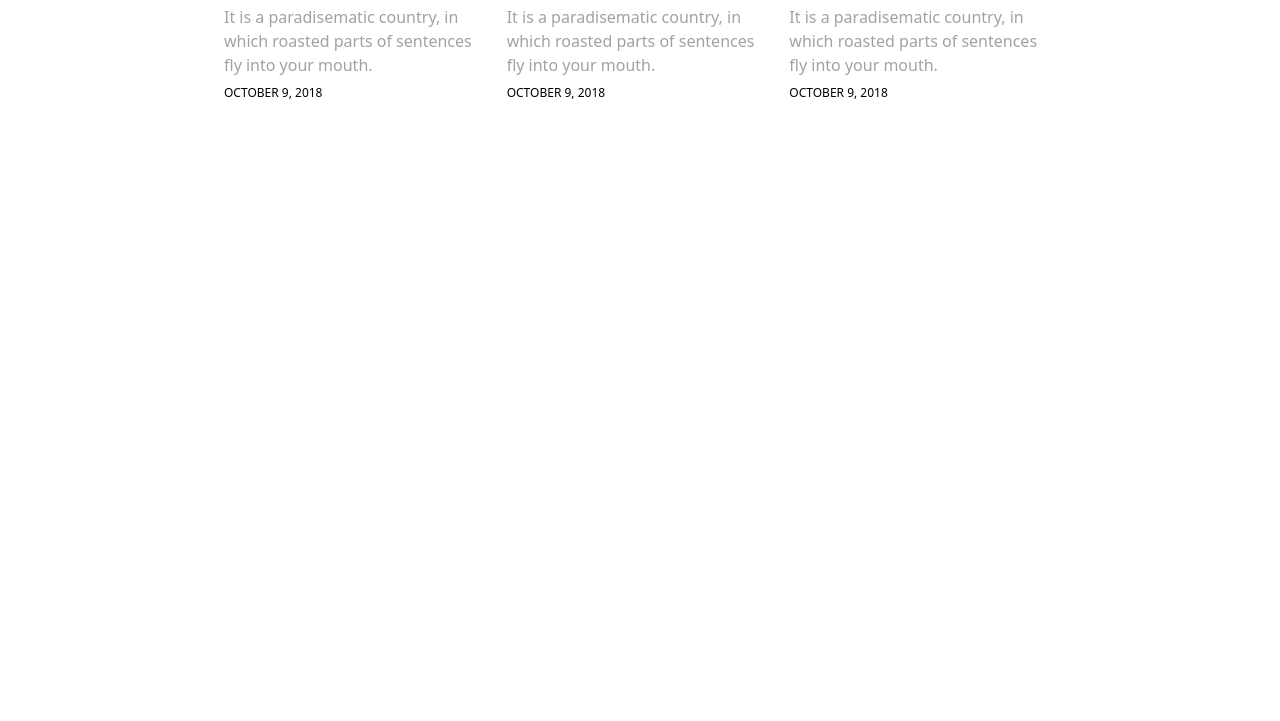
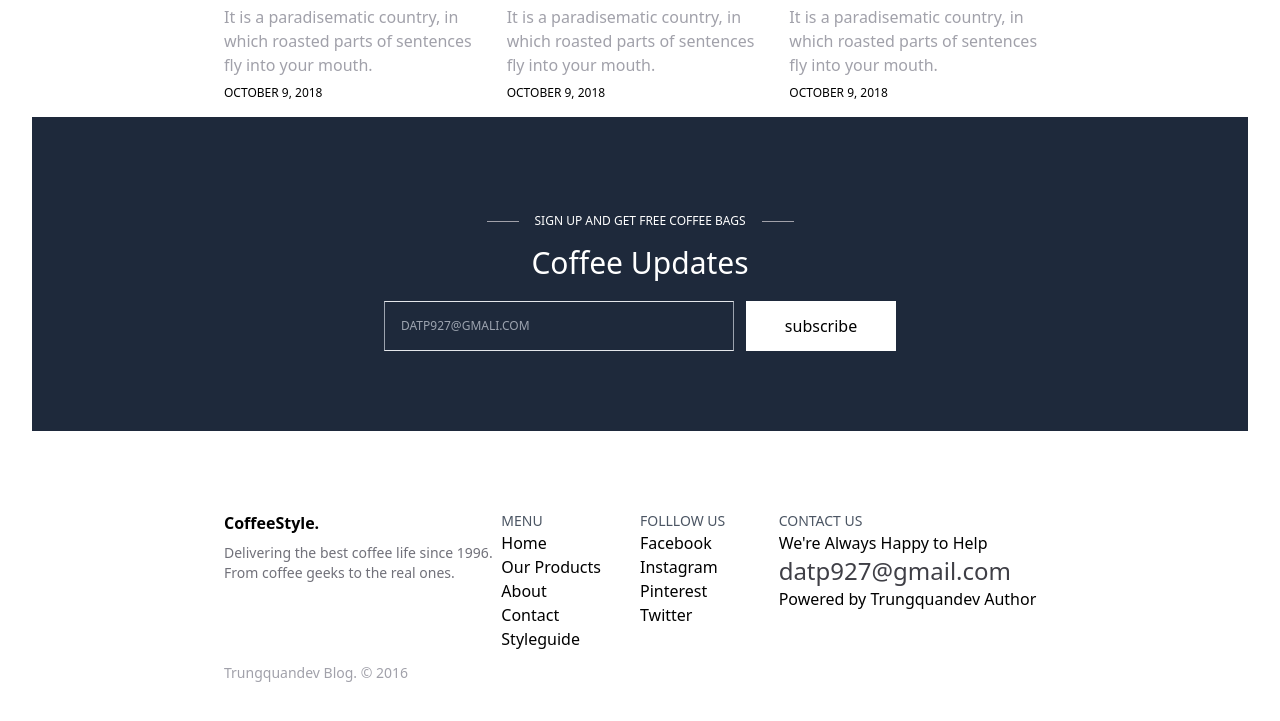
Before and after one commit to datpham927/tailwind-coffee, a website: page src/index.html in a window 1280 px wide. Shown: the part 3293-4014 px from the top of the page. Before the commit the page ends 3410 px from the top, so only its background shows below. Drawn offline with Linux system fonts and the light colour scheme.

Commit message:
css code footer

```diff
--- a/src/index.html
+++ b/src/index.html
@@ -238,7 +238,7 @@
                   </div>
                   <div class="hdc-line"></div>
                 </div>
-                <div class="w-[65%] grid grid-cols-3 mx-auto gap-4">
+                <div class="w-[65%] grid grid-cols-1 md:grid-cols-3 mx-auto gap-4">
 
                   <div class="item-feature">
                     <di class="relative group">
@@ -318,6 +318,57 @@
 
                 </div>
             </div >
+            <!-- ------------------ subscribe--------------- -->
+
+            <div class=" w-[95%] mx-auto py-20 bg-slate-800 text-center text-white ">
+
+                  <div class="flex items-center text-center my-4 justify-center">
+                    <div class="hdc-line"></div>
+                    <div class=" text-xs font-medium">
+                      SIGN UP AND GET FREE COFFEE BAGS
+                    </div>
+                    <div class="hdc-line"></div>
+                  </div>
+                  <div class="text-3xl">Coffee Updates</div>
+
+                  <div class="flex justify-center mt-5">
+                     <input class= "text-xs  w-[350px] pl-4 py-4 mr-3 bg-transparent outline-none border-[1px] border-x-gray-400 hover:border-red-400 duration-300" type="text" placeholder="DATP927@GMALI.COM">
+                     <div class="hdc-button w-[150px] text-black flex text-center justify-center">subscribe</div>
+
+                  </div>
+            </div>
+
+
+                      <!-- ------------------ footer--------------- -->
+                      <div class="w-[65%] mx-auto md:flex my-20 ">
+                        <ul class="w-1/3 ">
+                          <li class="text-1xl font-semibold">CoffeeStyle.</li>
+                          <li class="text-sm mt-2 mb-20 text-zinc-500">Delivering the best coffee life since 1996. From coffee geeks to the real ones.</li>
+                          <li class="text-sm text-zinc-400 hover:text-amber-600 cursor-pointer duration-300">Trungquandev Blog. © 2016</li>
+                        </ul>
+                        <ul class="w-1/6">
+                          <li class="text-gray-600 text-sm">MENU</li>
+                          <li class="hdc-footer-item">Home</li>
+                          <li class="hdc-footer-item">Our Products</li>
+                          <li class="hdc-footer-item">About</li>
+                          <li class="hdc-footer-item">Contact</li>
+                          <li class="hdc-footer-item">Styleguide</li>
+
+                        </ul>
+                        <ul class="w-1/6">
+                          <li class="text-gray-600 text-sm">FOLLLOW US</li>
+                          <li class="hdc-footer-item">Facebook</li>
+                          <li class="hdc-footer-item">Instagram</li>
+                          <li class="hdc-footer-item">Pinterest</li>
+                          <li class="hdc-footer-item">Twitter</li>
+                        </ul>
+                        <ul class="w-1/3">
+                          <li class="text-gray-600 text-sm">CONTACT US</li>
+                          <li class="hdc-footer-item">We're Always Happy to Help</li>
+                          <li class="font-medium text-2xl text-zinc-700 cursor-pointer hover:text-pink-300">datp927@gmail.com</li>
+                          <li class="hdc-footer-item">Powered by Trungquandev Author</li>
+                        </ul>
+                     </div>
             </div>
     </div>
 </body>
```
Also changed, not shown: public/output.css.
